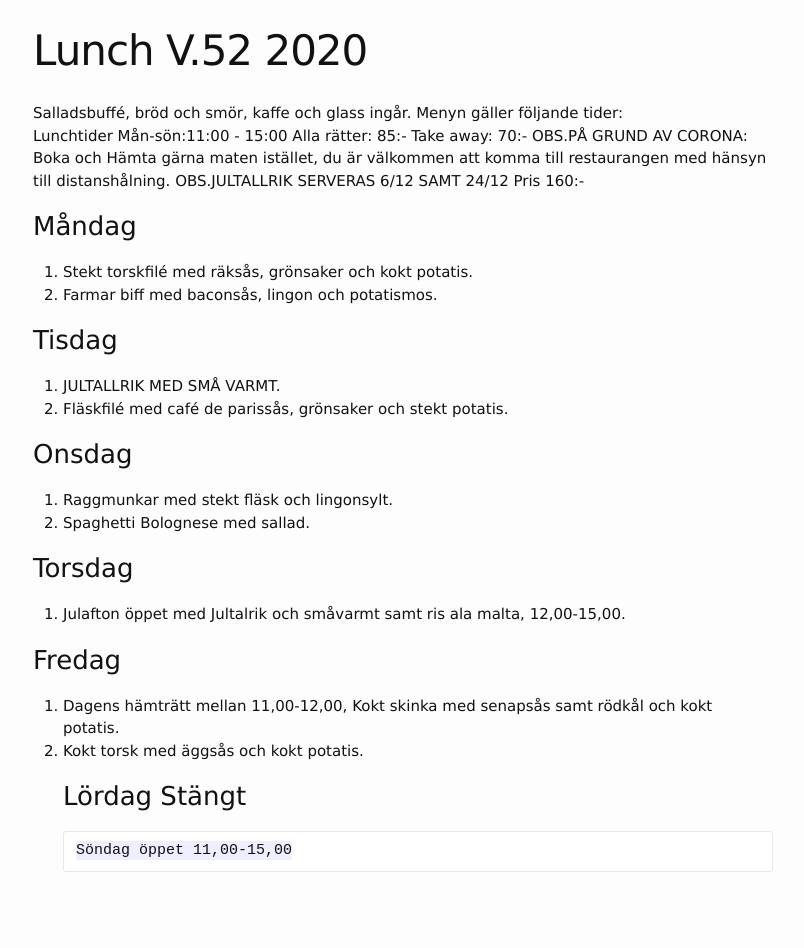
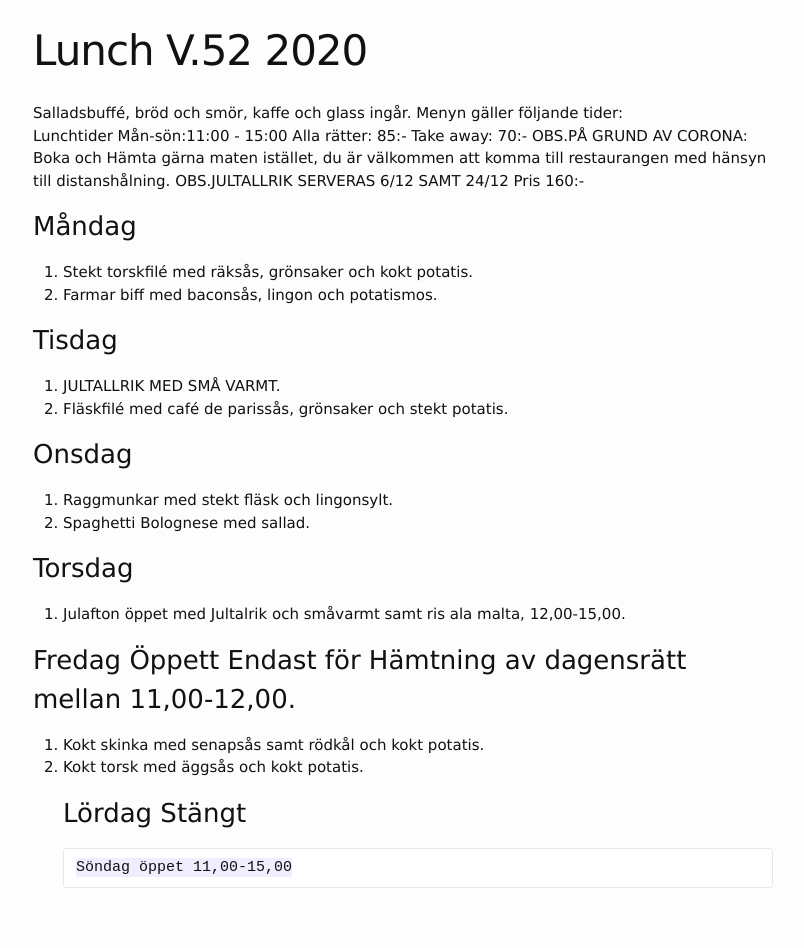
Before and after one commit to FarInn62/farinn62.github.io, a Jekyll site: the page built from lunch.md, in a window 1280 px wide. Shown: the whole page, without its empty margins (237-1041 px from the left). Built offline with Jekyll 4.4.1, drawn with Linux system fonts in a browser that asks for light colours.

Commit message:
Update lunch.md

```diff
--- a/lunch.md
+++ b/lunch.md
@@ -26,8 +26,8 @@ OBS.PÅ GRUND AV CORONA: Boka och Hämta gärna maten istället, du är välkomm
 ### Torsdag
 1. Julafton öppet med Jultalrik och småvarmt samt ris ala malta, 12,00-15,00.
 
-### Fredag
-1. Dagens hämträtt mellan 11,00-12,00, Kokt skinka med senapsås samt rödkål och kokt potatis.
+### Fredag Öppett Endast för Hämtning av dagensrätt mellan 11,00-12,00.
+1. Kokt skinka med senapsås samt rödkål och kokt potatis.
 2. Kokt torsk med äggsås och kokt potatis.
 
    ### Lördag Stängt
```
